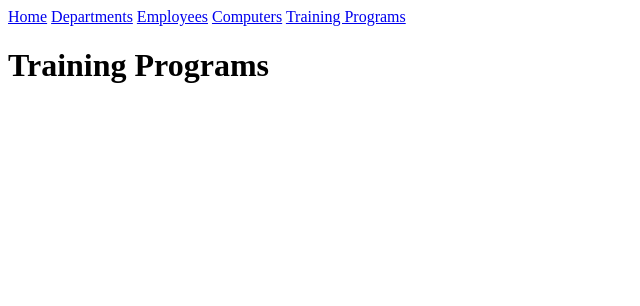
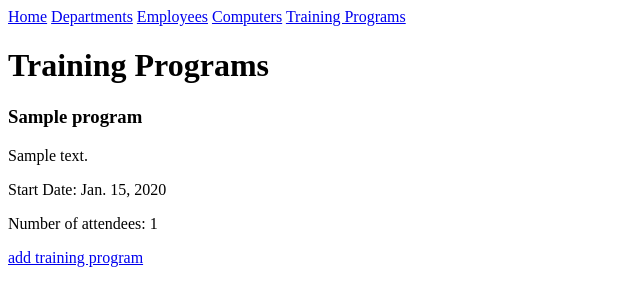
Before and after one commit to talkative-tangs/Bangazon-LLC, a Django app: template Website/templates/Website/training.html in a window 1280 px wide. Shown: the top 306 px of the page, without its empty margins (0-640 px from the left). Run offline with Django 3.2, Linux system fonts and the light colour scheme; the template is opened without the code that fills it: values that come from a table or form of the project are taken from there, others are empty; tables that the repository leaves empty hold one stand-in row (values such as "Sample post"); parts of the project's set-up code (start-up, migrations or seed data) failed here and were passed over.

Commit message:
added training to views and can populate training.html with data from db

```diff
--- a/Website/templates/Website/training.html
+++ b/Website/templates/Website/training.html
@@ -3,4 +3,18 @@
 {% block content %}
     <h1>Training Programs</h1>
 
+    {% if training_list %}
+        {% for program in training_list %}
+            <h3>{{ program.program_name }}</h3>
+            <p>{{ program.program_desc }}</p>
+            <p>Start Date: {{ program.start_date }}</p>
+            <p>Number of attendees: {{ program.max_attendees }}</p>
+        {% endfor %}
+
+    <p><a href="#">add training program</a></p>
+    {% else %}
+        <p>No training programs in the database.</p>
+    {% endif %}
+
+
 {% endblock content %}
```
Also changed, not shown: Website/views.py (+8 -1 lines).
